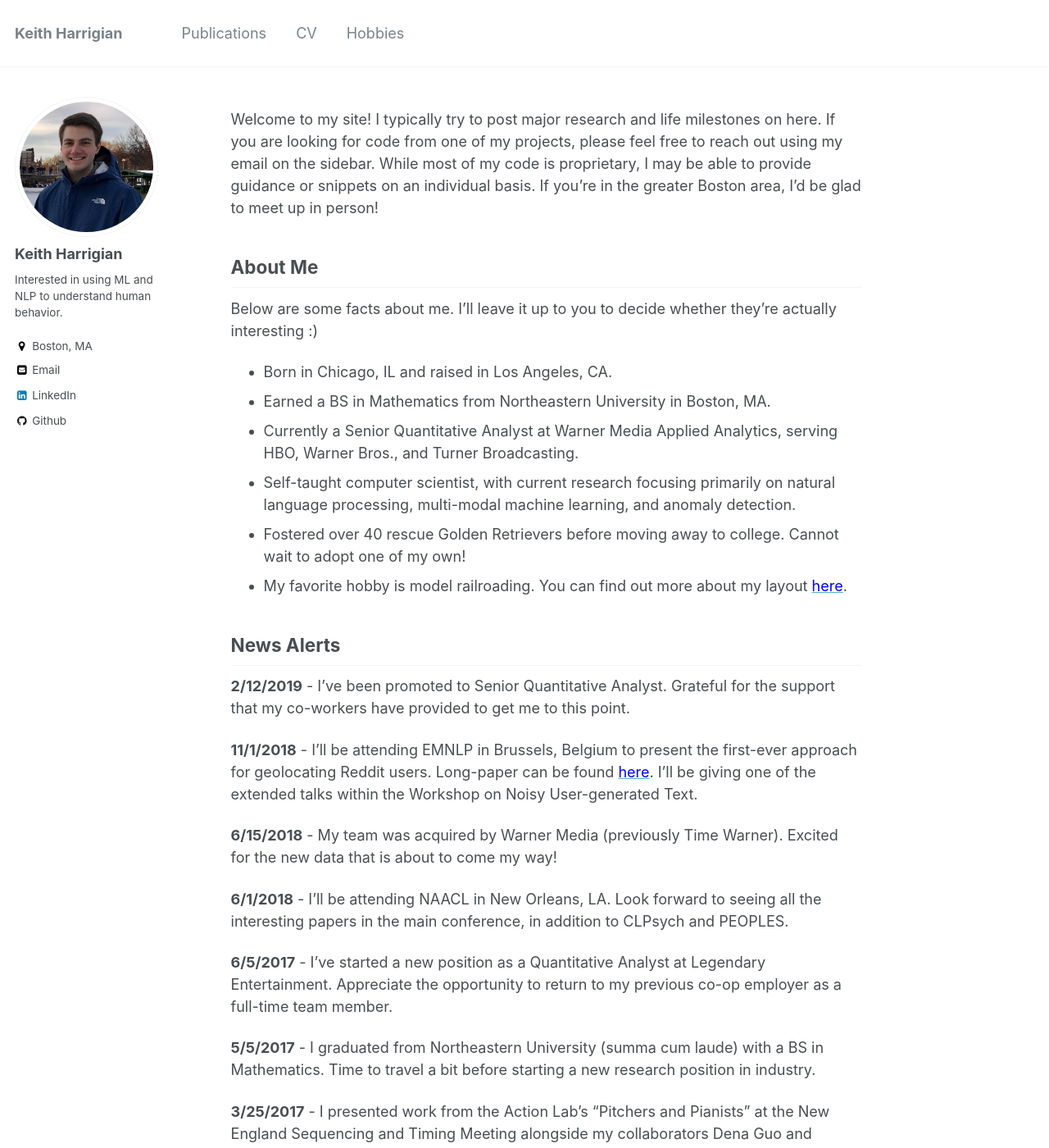
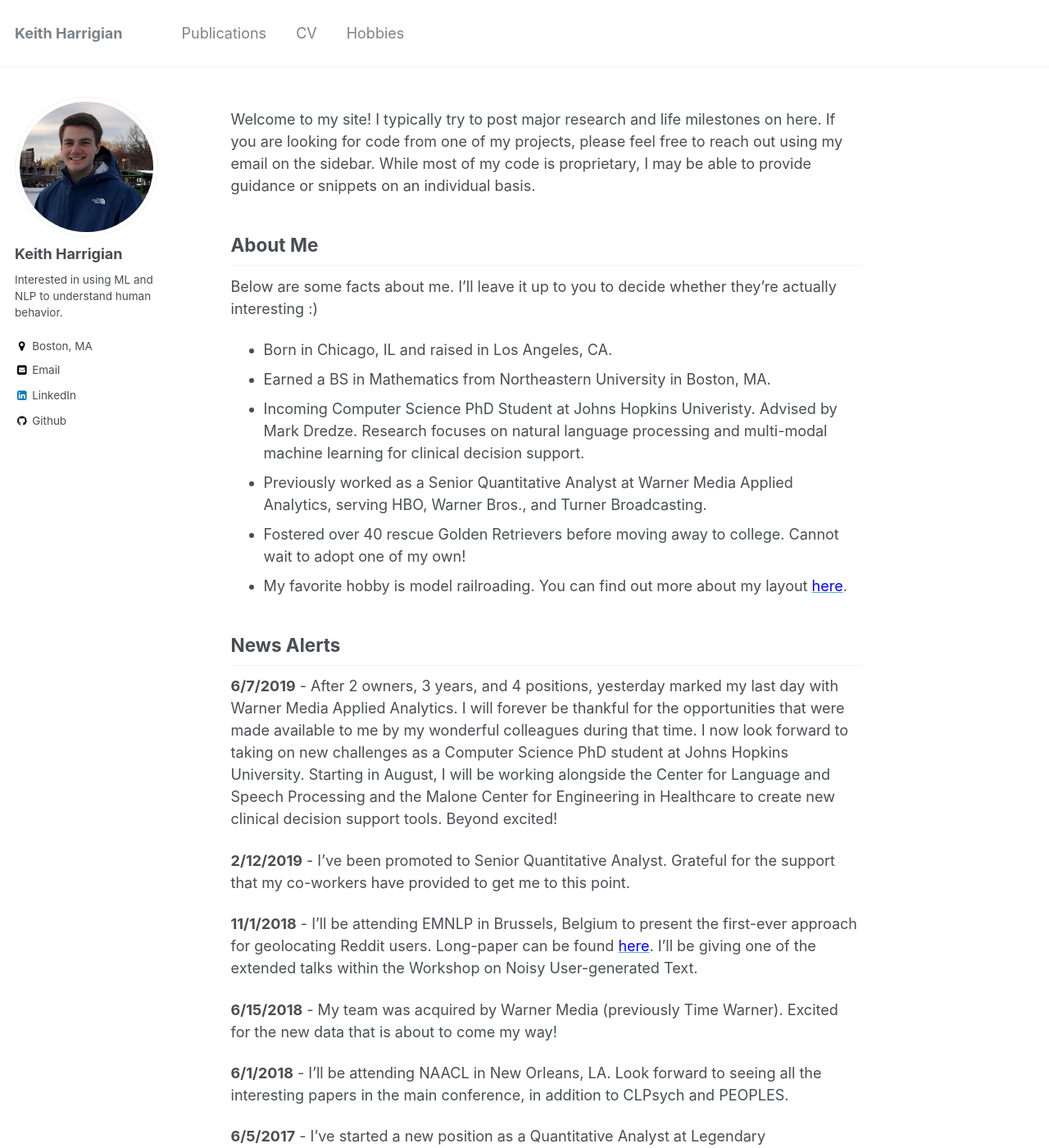
Before and after one commit to kharrigian/kharrigian.github.io, a Jekyll site: the page built from _pages/about.md, in a window 1280 px wide and 1400 px high. Shown: the whole window at 82% size. Built offline with Jekyll 4.4.1, drawn with Linux system fonts in a browser that asks for light colours.

Commit message:
Update about me

```diff
--- a/_pages/about.md
+++ b/_pages/about.md
@@ -8,7 +8,7 @@ redirect_from:
   - /about.html
 ---
 
-Welcome to my site! I typically try to post major research and life milestones on here. If you are looking for code from one of my projects, please feel free to reach out using my email on the sidebar. While most of my code is proprietary, I may be able to provide guidance or snippets on an individual basis. If you're in the greater Boston area, I'd be glad to meet up in person!
+Welcome to my site! I typically try to post major research and life milestones on here. If you are looking for code from one of my projects, please feel free to reach out using my email on the sidebar. While most of my code is proprietary, I may be able to provide guidance or snippets on an individual basis.
 
 ## About Me
 
@@ -16,13 +16,15 @@ Below are some facts about me. I'll leave it up to you to decide whether they're
 
 * Born in Chicago, IL and raised in Los Angeles, CA.
 * Earned a BS in Mathematics from Northeastern University in Boston, MA.
-* Currently a Senior Quantitative Analyst at Warner Media Applied Analytics, serving HBO, Warner Bros., and Turner Broadcasting.
-* Self-taught computer scientist, with current research focusing primarily on natural language processing, multi-modal machine learning, and anomaly detection.
+* Incoming Computer Science PhD Student at Johns Hopkins Univeristy. Advised by Mark Dredze. Research focuses on natural language processing and multi-modal machine learning for clinical decision support.
+* Previously worked as a Senior Quantitative Analyst at Warner Media Applied Analytics, serving HBO, Warner Bros., and Turner Broadcasting.
 * Fostered over 40 rescue Golden Retrievers before moving away to college. Cannot wait to adopt one of my own!
 * My favorite hobby is model railroading. You can find out more about my layout [<span style="color:blue">here</span>](https://kharrigian.github.io/hobbies/).
 
 
 ## News Alerts
+
+**6/7/2019** - After 2 owners, 3 years, and 4 positions, yesterday marked my last day with Warner Media Applied Analytics. I will forever be thankful for the opportunities that were made available to me by my wonderful colleagues during that time. I now look forward to taking on new challenges as a Computer Science PhD student at Johns Hopkins University. Starting in August, I will be working alongside the Center for Language and Speech Processing and the Malone Center for Engineering in Healthcare to create new clinical decision support tools. Beyond excited!
 
 **2/12/2019** - I've been promoted to Senior Quantitative Analyst. Grateful for the support that my co-workers have provided to get me to this point.
 
```
